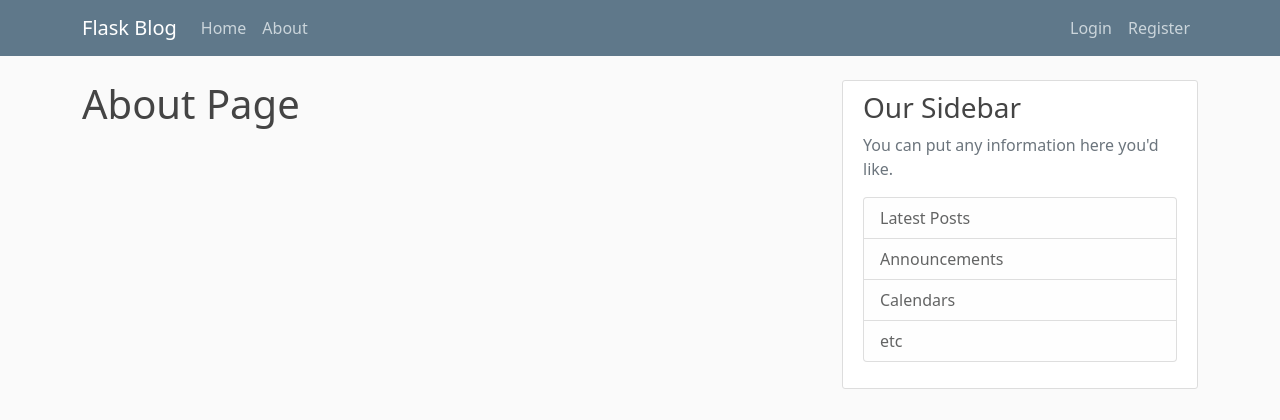
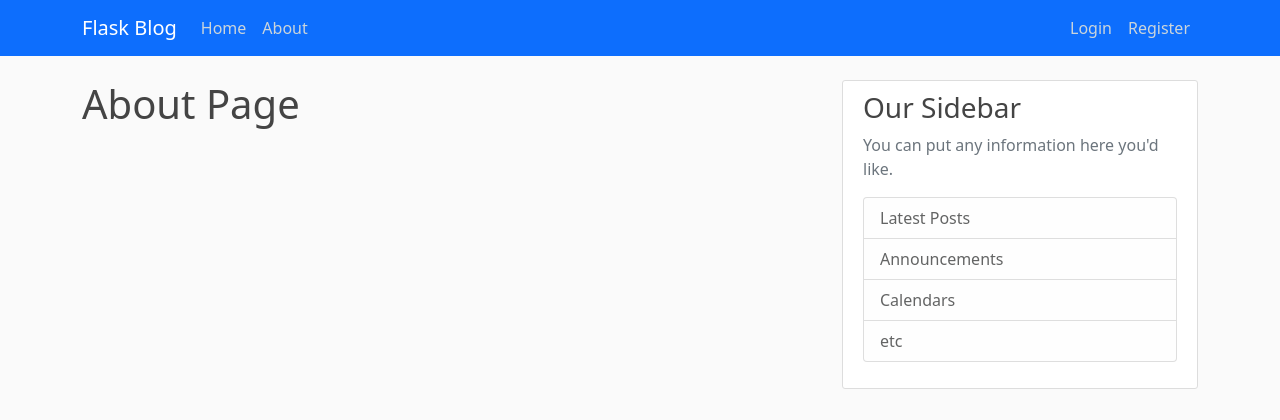
Before and after one commit to AregSPX/Blogreg, a Flask app: page /about in a window 1280 px wide. Shown: the top 420 px of the page. Run offline with Flask 3, Linux system fonts and the light colour scheme.

Commit message:
Update layout.html

```diff
--- a/flaskblog/templates/layout.html
+++ b/flaskblog/templates/layout.html
@@ -26,7 +26,7 @@
 
         <!--navigation.html - navbar -->
         <header class="site-header">
-            <nav class="navbar navbar-expand-md navbar-dark bg-steel fixed-top">
+            <nav class="navbar navbar-expand-md navbar-dark bg-primary fixed-top">
             <div class="container">
                 <a class="navbar-brand mr-4" href="/">Flask Blog</a>
                 <button class="navbar-toggler" type="button" data-toggle="collapse" data-target="#navbarToggle" aria-controls="navbarToggle" aria-expanded="false" aria-label="Toggle navigation">
```
